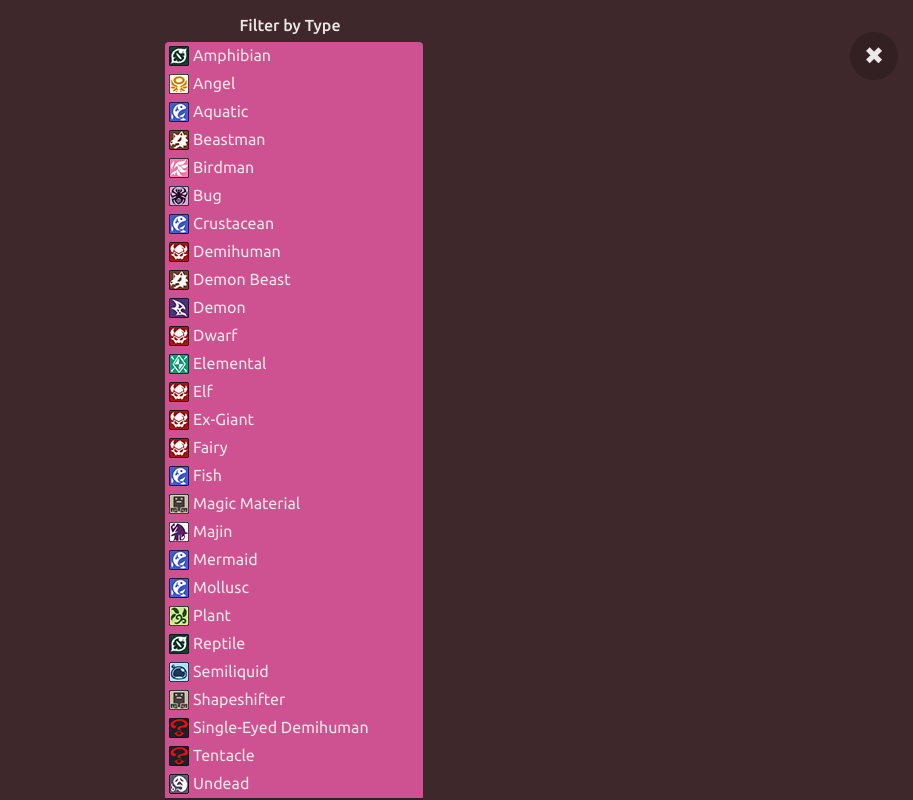
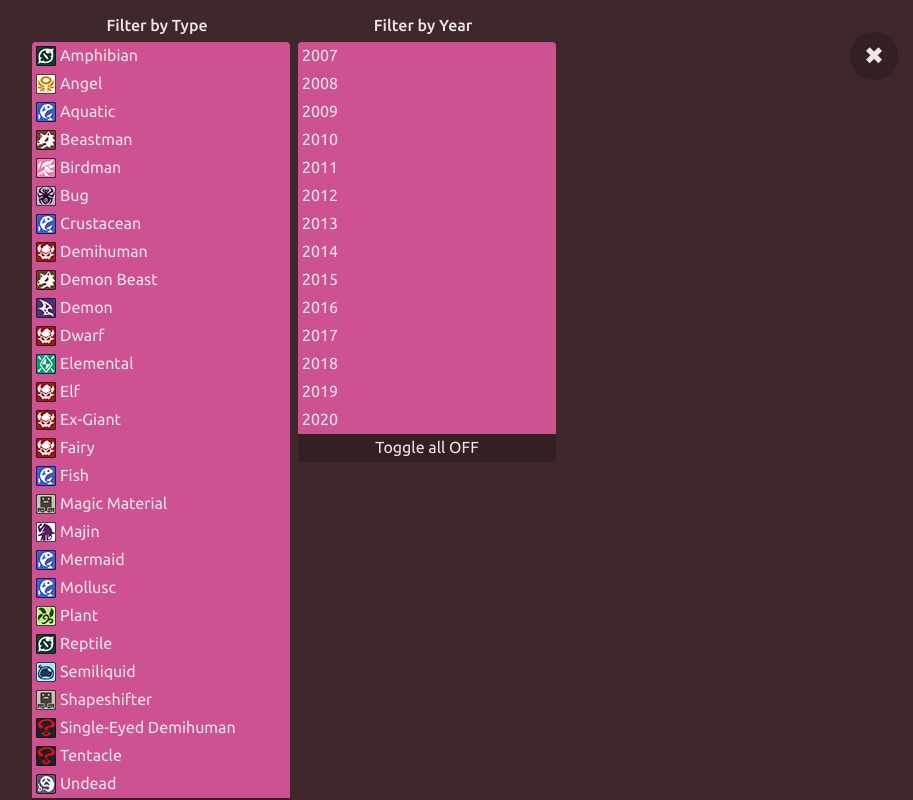
Before and after one commit to Kikasuru/mge-slotmachine, a Svelte app: page / in a window 1280 px wide. Both pictures are taken after a click on the element "Options". Shown: the whole page, without its empty margins (350-1263 px from the left). Built offline with nearby package versions, Linux system fonts and the light colour scheme.

Commit message:
Fixed the options menu on PC

```diff
--- a/src/Options.svelte
+++ b/src/Options.svelte
@@ -48,7 +48,9 @@
             flex-direction: row;
             justify-content: center;
 
+            @media (max-width: 500px) {
             flex-wrap: wrap;
+        }
         }
 
         .option-list {
@@ -56,7 +58,7 @@
             flex-direction: column;
             justify-content: left;
 
-            flex: 0 1 250px;
+            flex: 0 0 250px;
             padding: 8px;
 
             user-select: none;
```
